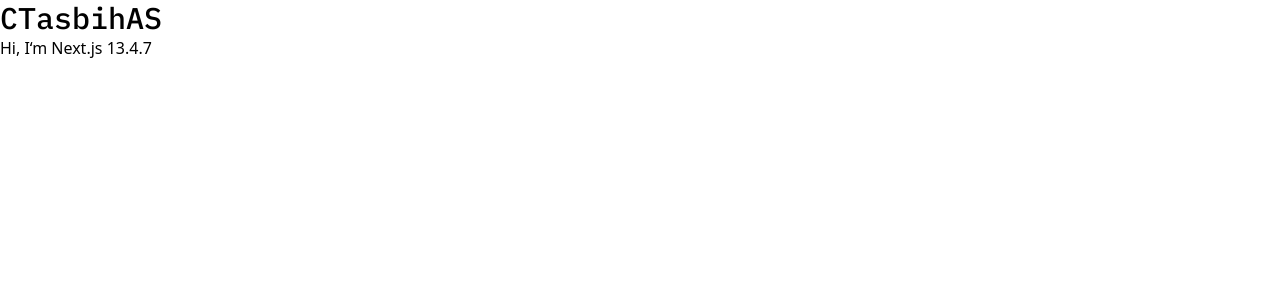
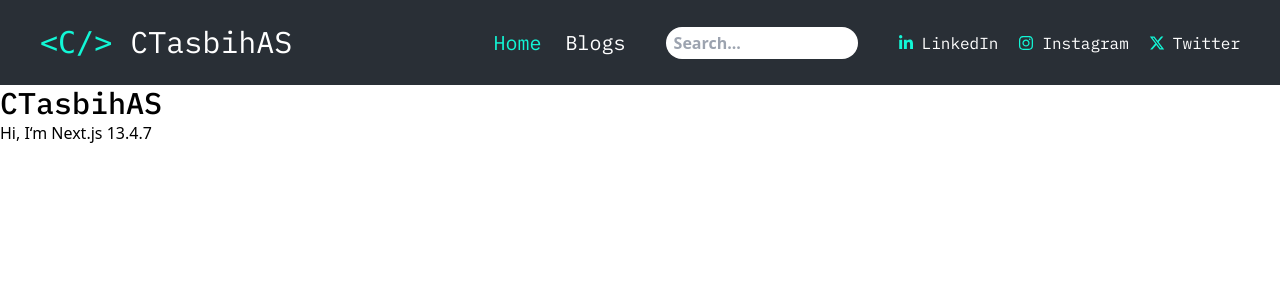
Before and after one commit to ctasbihas/CTasbihAS, a Next.js app: page / in a window 1280 px wide. Shown: the top 300 px of the page. Built offline with nearby package versions, Linux system fonts and the light colour scheme.

Commit message:
navbar added

```diff
--- a/package.json
+++ b/package.json
@@ -12,7 +12,8 @@
         "framer-motion": "^11.0.22",
         "next": "^14.1.4",
         "react": "^18.2.0",
-        "react-dom": "^18.2.0"
+        "react-dom": "^18.2.0",
+        "react-icons": "^5.0.1"
     },
     "devDependencies": {
         "@types/bcrypt": "^5.0.2",
--- a/src/app/layout.tsx
+++ b/src/app/layout.tsx
@@ -1,6 +1,6 @@
-import { Ubuntu, IBM_Plex_Mono } from "next/font/google";
+import Navbar from "@/components/Navbar/Navbar";
+import { ibm_plex_mono, ubuntu } from "@/utils/fonts";
 import "./globals.css";
-import { ibm_plex_mono, ubuntu } from "@/utils/fonts";
 
 export const metadata = {
     title: "Tasbih's Portfolio",
@@ -15,9 +15,12 @@
     return (
         <html
             lang="en"
-            className={`${ubuntu.variable} ${ibm_plex_mono.variable}`}
+            className={`${ubuntu.variable} ${ibm_plex_mono.variable} max-w-screen-2xl`}
         >
-            <body>{children}</body>
+            <body>
+                <Navbar />
+                {children}
+            </body>
         </html>
     );
 }
--- /dev/null
+++ b/src/components/Navbar/Navbar.tsx
@@ -0,0 +1,70 @@
+import Link from "next/link";
+import { FaInstagram, FaLinkedinIn, FaSearch } from "react-icons/fa";
+import { FaXTwitter } from "react-icons/fa6";
+
+const Navbar = () => {
+    return (
+        <nav className="flex items-center justify-between px-4 lg:px-10 py-4 lg:py-6 bg-bg1">
+            <div className="font-ibmplexmono font-normal text-base sm:text-2xl lg:text-3xl">
+                <code className="text-brand1">{"<C/> "}</code>
+                <span className="font-ibmplexmono text-white">CTasbihAS</span>
+            </div>
+            <div className="flex items-center gap-6 sm:gap-10 md:14">
+                <ul className="flex gap-6 text-white font-ibmplexmono text-base lg:text-xl font-normal">
+                    <Link
+                        href={"/"}
+                        className="text-brand1"
+                    >
+                        Home
+                    </Link>
+                    <Link href={"/blogs"}>Blogs</Link>
+                </ul>
+                <div>
+                    <FaSearch
+                        color="#FFFFFF"
+                        className="inline md:hidden"
+                    />
+                    <input
+                        type="text"
+                        className="rounded-full h-8 w-48 px-2 focus:outline-none font-semibold hidden md:inline"
+                        spellCheck="false"
+                        placeholder="Search..."
+                    />
+                </div>
+                <ul className="sm:flex gap-5 hidden">
+                    <SocialLink
+                        name={"LinkedIn"}
+                        Icon={FaLinkedinIn}
+                        link={"https://linkedin.com/in/ctasbihas"}
+                    />
+                    <SocialLink
+                        name={"Instagram"}
+                        Icon={FaInstagram}
+                        link={"#"}
+                    />
+                    <SocialLink
+                        name={"Twitter"}
+                        Icon={FaXTwitter}
+                        link={"#"}
+                    />
+                </ul>
+            </div>
+        </nav>
+    );
+};
+
+const SocialLink = ({ name, link, Icon }: any) => {
+    return (
+        <a
+            href={link}
+            className="flex items-center gap-2 font-ibmplexmono font-normal text-base text-white"
+            target="_blank"
+            rel="noopener noreferrer"
+        >
+            <Icon color="#12F7D6" />{" "}
+            <span className="hidden lg:inline">{name}</span>
+        </a>
+    );
+};
+
+export default Navbar;
```
Also changed, not shown: 1 other file (tests, documents, lock files or other folders).
